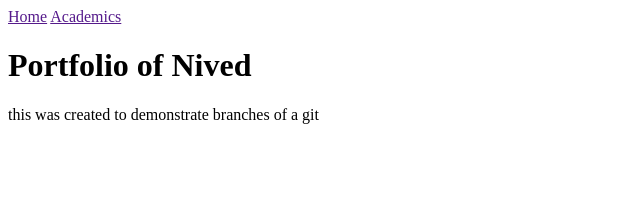
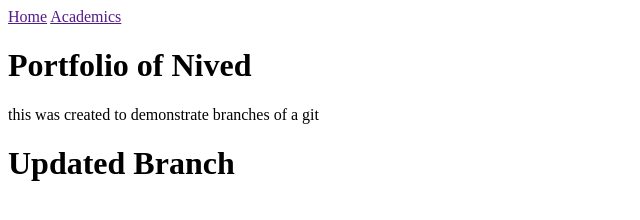
Before and after one commit to SynthesizedNived/PortfolioWebsite, a plain HTML site: page index.html in a window 1280 px wide. Shown: the whole page, without its empty margins (0-640 px from the left). Drawn offline with Linux system fonts and the light colour scheme.

Commit message:
added elements into updates

```diff
--- a/index.html
+++ b/index.html
@@ -13,6 +13,7 @@
     </nav>
     <h1>Portfolio of Nived</h1>
     <p>this was created to demonstrate branches of a git</p>
+    <h1>Updated Branch</h1>
 
 </body>
 </html>
```
